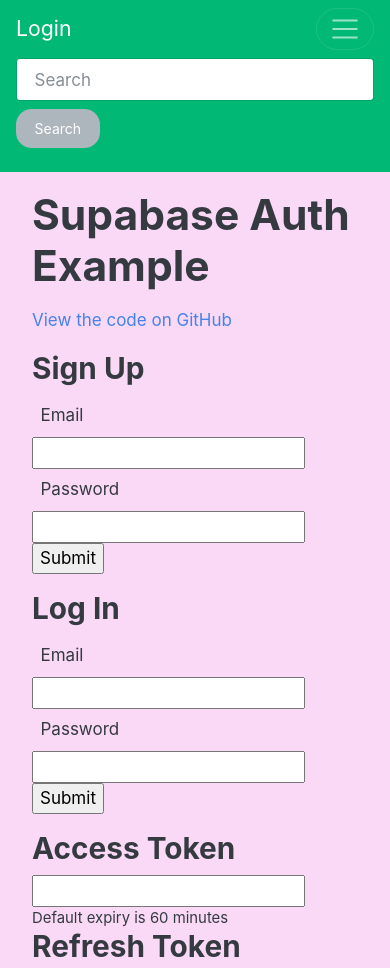
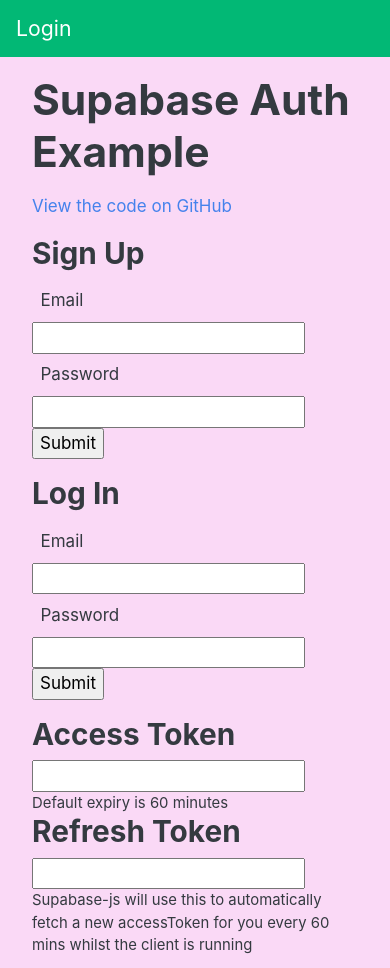
Before and after one commit to HosterMaxer/login, a plain HTML site: page login.html in a window 390 px wide. Shown: the top 968 px of the page. Drawn offline with nearby package versions, Linux system fonts and the light colour scheme.

Commit message:
Update login.html

```diff
--- a/login.html
+++ b/login.html
@@ -11,13 +11,6 @@
 <body>
 <nav class="navbar navbar-expand-lg navbar-dark bg-dark">
   <a class="navbar-brand" href="#">Login</a>
-  <button class="navbar-toggler" type="button" data-toggle="collapse" data-target="#navbarColor02" aria-controls="navbarColor02" aria-expanded="false" aria-label="Toggle navigation">
-    <span class="navbar-toggler-icon"></span>
-  </button>
-    <form class="form-inline my-2 my-lg-0">
-      <input class="form-control mr-sm-2" type="text" placeholder="Search">
-      <button class="btn btn-secondary my-2 my-sm-0" type="submit">Search</button>
-    </form>
   </div>
 </nav>
     <div class='container'>
```
